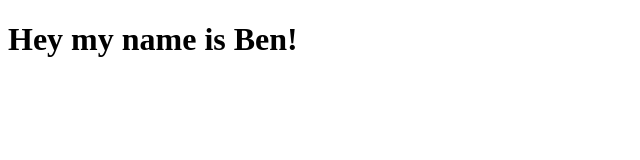
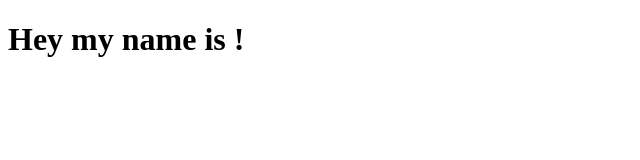
Before and after one commit to benjaminluan/first-github-project, a plain HTML site: page index.html in a window 1280 px wide. Shown: the whole page, without its empty margins (0-640 px from the left). Drawn offline with Linux system fonts and the light colour scheme.

Commit message:
Removed Name

```diff
--- a/index.html
+++ b/index.html
@@ -7,6 +7,6 @@
     <title>Document</title>
 </head>
 <body>
-    <h1>Hey my name is Ben!</h1>
+    <h1>Hey my name is !</h1>
 </body>
 </html>
```
